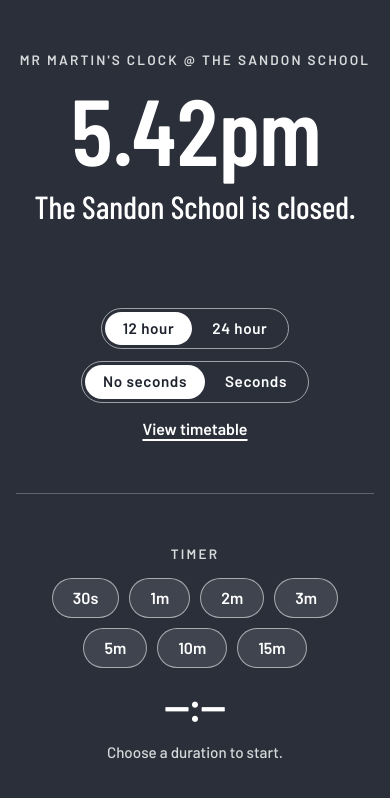
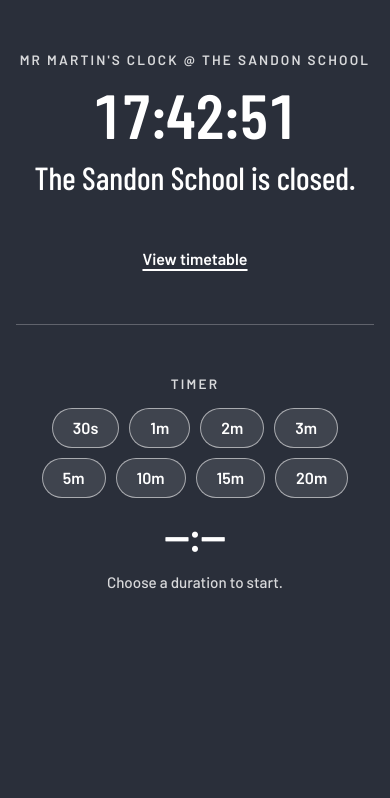
Before and after one commit to TheMrMartin/sandon-computing, a plain HTML site: page index.html in a window 390 px wide. Drawn offline with nearby package versions, Linux system fonts and the light colour scheme.

Commit message:
Simplify clock to 24-hour with seconds and add 20 min timer
- Show the time permanently as HH:MM:SS in 24-hour format
- Remove the 12/24 hour and seconds toggles and their saved settings
- Resize the clock so the longer time fits on projector and phone screens
- Add a 20 minute timer preset; presets now sit in two rows of four
- Reduce the gap above the View timetable link

```diff
--- a/index.html
+++ b/index.html
@@ -53,7 +53,7 @@
   .time {
     font-family: "Barlow Condensed", "Arial Narrow", system-ui, sans-serif;
     font-weight: 600;
-    font-size: clamp(5rem, 24vw, 17rem);
+    font-size: clamp(3rem, 16vw, 12rem);
     line-height: 0.95;
     letter-spacing: -0.01em;
     font-variant-numeric: tabular-nums;
@@ -74,40 +74,12 @@
     text-wrap: balance;
   }
   .remaining strong { color: var(--ink); font-weight: 600; }
-  .time.with-seconds {
-    font-size: clamp(3rem, 14vw, 11rem);
-  }
   .controls {
-    margin-top: clamp(12px, 4vh, 40px);
+    margin-top: 0;
     display: flex;
     flex-direction: column;
     align-items: center;
     gap: 12px;
-  }
-  .format {
-    display: inline-flex;
-    border: 1.5px solid rgba(255, 255, 255, 0.55);
-    border-radius: 999px;
-    padding: 3px;
-    gap: 2px;
-  }
-  .format button {
-    font: 600 0.95rem/1 "Barlow", system-ui, sans-serif;
-    letter-spacing: 0.04em;
-    color: var(--ink);
-    background: transparent;
-    border: 0;
-    border-radius: 999px;
-    padding: 9px 18px;
-    cursor: pointer;
-  }
-  .format button[aria-pressed="true"] {
-    background: #ffffff;
-    color: #1d222c;
-  }
-  .format button:focus-visible {
-    outline: 2px solid #ffffff;
-    outline-offset: 2px;
   }
   .timer-section {
     width: 100%;
@@ -272,14 +244,6 @@
   <div class="desc" id="desc"></div>
   <div class="remaining" id="remaining"></div>
   <div class="controls">
-    <div class="format" role="group" aria-label="Clock format">
-      <button type="button" id="fmt12" aria-pressed="true">12 hour</button>
-      <button type="button" id="fmt24" aria-pressed="false">24 hour</button>
-    </div>
-    <div class="format" role="group" aria-label="Seconds">
-      <button type="button" id="secOff" aria-pressed="true">No seconds</button>
-      <button type="button" id="secOn" aria-pressed="false">Seconds</button>
-    </div>
     <a href="#timetable" class="tt-link" id="ttOpen">View timetable</a>
   </div>
 </main>
@@ -305,6 +269,7 @@
       <button type="button" data-seconds="300">5m</button>
       <button type="button" data-seconds="600">10m</button>
       <button type="button" data-seconds="900">15m</button>
+      <button type="button" data-seconds="1200">20m</button>
     </div>
   </div>
   <div class="timer-display" id="timerDisplay">--:--</div>
@@ -361,26 +326,12 @@
     };
   }
 
-  var use24 = false;
-  try { use24 = localStorage.getItem("sandonClock24") === "1"; } catch (e) {}
-
-  var useSecs = false;
-  try { useSecs = localStorage.getItem("sandonClockSecs") === "1"; } catch (e) {}
-
   function clockText(secs) {
-    var h24 = Math.floor(secs / 3600) % 24;
+    var h = Math.floor(secs / 3600) % 24;
     var m = Math.floor((secs % 3600) / 60);
     var sec = secs % 60;
-    var mm = (m < 10 ? "0" : "") + m;
-    // Dot for plain 12 hour times (2.53pm); colon for 24 hour or when seconds are shown.
-    var sepChar = (use24 || useSecs) ? ":" : ".";
-    var ss = useSecs ? sepChar + (sec < 10 ? "0" : "") + sec : "";
-    if (use24) {
-      return (h24 < 10 ? "0" : "") + h24 + sepChar + mm + ss;
-    }
-    var suffix = h24 >= 12 ? "pm" : "am";
-    var h = h24 % 12 === 0 ? 12 : h24 % 12;
-    return h + sepChar + mm + ss + suffix;
+    function pad(n) { return (n < 10 ? "0" : "") + n; }
+    return pad(h) + ":" + pad(m) + ":" + pad(sec);
   }
 
   function remainingText(secs) {
@@ -513,43 +464,12 @@
 
     document.body.setAttribute("data-state", state);
     els.time.textContent = clockText(s);
-    els.time.classList.toggle("with-seconds", useSecs);
     els.desc.textContent = desc;
     els.remaining.innerHTML = remaining;
     document.title = clockText(s) + " " + desc.replace(/\.$/, "");
     if (ttDialog.open) markCurrentRow();
   }
 
-  var btn12 = document.getElementById("fmt12");
-  var btn24 = document.getElementById("fmt24");
-
-  function setFormat(is24) {
-    use24 = is24;
-    btn12.setAttribute("aria-pressed", String(!is24));
-    btn24.setAttribute("aria-pressed", String(is24));
-    try { localStorage.setItem("sandonClock24", is24 ? "1" : "0"); } catch (e) {}
-    tick();
-  }
-  btn12.addEventListener("click", function () { setFormat(false); });
-  btn24.addEventListener("click", function () { setFormat(true); });
-
-  var btnSecOff = document.getElementById("secOff");
-  var btnSecOn = document.getElementById("secOn");
-
-  function setSeconds(on) {
-    useSecs = on;
-    btnSecOff.setAttribute("aria-pressed", String(!on));
-    btnSecOn.setAttribute("aria-pressed", String(on));
-    try { localStorage.setItem("sandonClockSecs", on ? "1" : "0"); } catch (e) {}
-    tick();
-  }
-  btnSecOff.addEventListener("click", function () { setSeconds(false); });
-  btnSecOn.addEventListener("click", function () { setSeconds(true); });
-
-  btn12.setAttribute("aria-pressed", String(!use24));
-  btn24.setAttribute("aria-pressed", String(use24));
-  btnSecOff.setAttribute("aria-pressed", String(!useSecs));
-  btnSecOn.setAttribute("aria-pressed", String(useSecs));
   tick();
   setInterval(tick, 500);
   if (location.hash === "#timetable") openTimetable();
```
